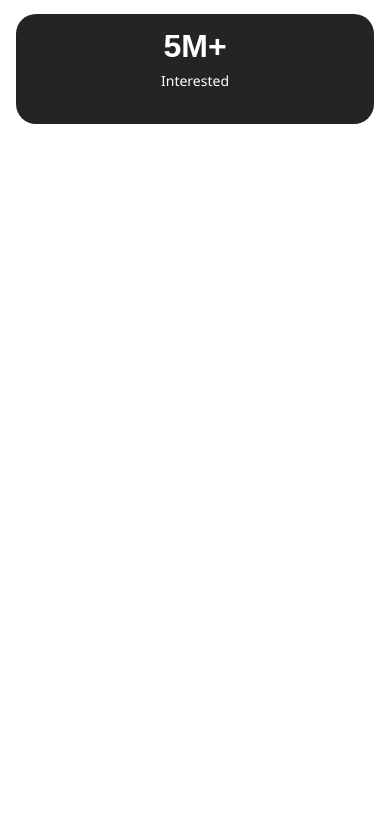
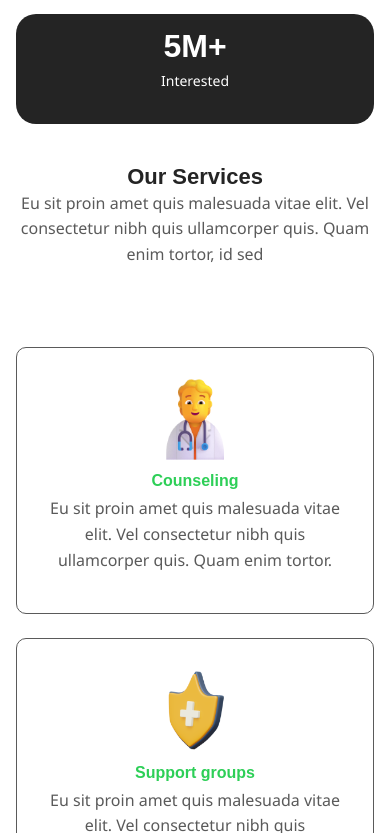
Before and after one commit to amirrezash0n/oxcare, a React (Vite) app: page / in a window 390 px wide. Shown: the part 1167-2000 px from the top of the page. Before the commit the page ends 1331 px from the top, so only its background shows below. Built offline with nearby package versions, Linux system fonts and the light colour scheme.

Commit message:
coding service & services components

```diff
--- a/src/App.tsx
+++ b/src/App.tsx
@@ -1,6 +1,7 @@
 // import Footer from "./components/Footer/Footer";
 import Header from "./components/Header/Header";
 import Hero from "./components/Hero/Hero";
+import Services from "./components/Services/Services";
 import Stats from "./components/Stats/Stats";
 
 export default function App() {
@@ -9,6 +10,7 @@ export default function App() {
       <Header />
       <Hero />
       <Stats />
+      <Services />
       {/* <Footer /> */}
     </div>
   );
--- /dev/null
+++ b/src/components/Services/Service.module.css
@@ -0,0 +1,63 @@
+.service {
+    display: flex;
+    justify-content: center;
+    flex-direction: column;
+    align-items: start;
+    text-align: left;
+    padding: 24px 32px;
+    border: 1px solid;
+    border-radius: var(--border-radius-md);
+}
+
+.serviceImgWrapper {
+    margin-left: -18px;
+    width: 126px;
+    height: 126px;
+}
+
+.serviceImg {
+    width: 100%;
+    height: 100%;
+}
+
+.serviceTitle {
+    color: var(--primary-color);
+    margin: 16px 0 7px 0;
+}
+
+/* Responsive Service */
+
+@media (max-width: 992px) {
+    .serviceImgWrapper {
+        max-width: 100px;
+        height: auto;
+    }
+}
+
+@media (max-width: 768px) {
+    .serviceImgWrapper {
+        max-width: 85px;
+    }
+}
+
+@media (max-width: 576px) {
+    .serviceImgWrapper {
+        margin: 0 auto;
+    }
+
+    .serviceTitle {
+        margin: 6px auto;
+    }
+
+    .service p {
+        text-align: center;
+    }
+}
+
+@media (max-width: 480px) {}
+
+@media (max-width: 375px) {
+    .servicserviceImgWrappereImg {
+        max-width: 60px;
+    }
+}
--- /dev/null
+++ b/src/components/Services/Service.tsx
@@ -0,0 +1,22 @@
+import styles from "./Service.module.css";
+
+interface ServiceTypes {
+  title: string;
+  src: string;
+  alt?: string;
+}
+
+export default function Service({ title, src, alt }: ServiceTypes) {
+  return (
+    <div className={styles.service}>
+      <div className={styles.serviceImgWrapper}>
+        <img className={styles.serviceImg} src={src} alt={alt} />
+      </div>
+      <h3 className={styles.serviceTitle}>{title}</h3>
+      <p>
+        Eu sit proin amet quis malesuada vitae elit. Vel consectetur nibh quis
+        ullamcorper quis. Quam enim tortor.
+      </p>
+    </div>
+  );
+}
--- /dev/null
+++ b/src/components/Services/Services.module.css
@@ -0,0 +1,55 @@
+.services {
+    display: grid;
+    grid-template-columns: repeat(3, 1fr);
+    grid-template-rows: repeat(3, 1fr);
+    grid-column-gap: 48px;
+    grid-row-gap: 64px;
+}
+
+/* Responsive Services */
+
+@media (max-width: 1200px) {
+    .services {
+        grid-column-gap: 32px;
+        grid-row-gap: 48px;
+    }
+}
+
+@media (max-width: 992px) {
+    .services {
+        grid-template-columns: repeat(2, 1fr);
+        grid-template-rows: repeat(4, 1fr);
+        grid-column-gap: 30px;
+        grid-row-gap: 40px;
+    }
+}
+
+@media (max-width: 768px) {
+    .services {
+        grid-template-columns: repeat(2, 1fr);
+        grid-template-rows: repeat(4, 1fr);
+        grid-column-gap: 24px;
+        grid-row-gap: 32px;
+    }
+}
+
+@media (max-width: 576px) {
+    .services {
+        grid-template-columns: 1fr;
+        grid-template-rows: repeat(6, 1fr);
+        grid-column-gap: 0;
+        grid-row-gap: 28px;
+    }
+}
+
+@media (max-width: 480px) {
+    .services {
+        grid-row-gap: 24px;
+    }
+}
+
+@media (max-width: 375px) {
+    .services {
+        grid-row-gap: 20px;
+    }
+}
--- /dev/null
+++ b/src/components/Services/Services.tsx
@@ -0,0 +1,22 @@
+import styles from "./Services.module.css";
+import TopSection from "../common/TopSection/TopSection";
+import Service from "./Service";
+import { servicesCard } from "./servicesCard";
+
+export default function Services() {
+  return (
+    <section className={`container`}>
+      <TopSection>Our Services</TopSection>
+      <div className={styles.services}>
+        {servicesCard.map((service, index) => (
+          <Service
+            key={index}
+            title={service.title}
+            src={service.src}
+            alt={service.alt}
+          />
+        ))}
+      </div>
+    </section>
+  );
+}
--- /dev/null
+++ b/src/components/Services/servicesCard.ts
@@ -0,0 +1,28 @@
+export const servicesCard = [
+  { title: "Counseling", src: "/images/services/doctor.png", alt: "doctor" },
+  {
+    title: "Support groups",
+    src: "/images/services/shield.png",
+    alt: "shield",
+  },
+  {
+    title: "Prescription medicine",
+    src: "/images/services/pills.png",
+    alt: "pills",
+  },
+  {
+    title: "Therapies",
+    src: "/images/services/thermo-gun.png",
+    alt: "thermo-gun",
+  },
+  {
+    title: "Brain stimulation",
+    src: "/images/services/hospital.png",
+    alt: "hospital",
+  },
+  {
+    title: "Eye Movement",
+    src: "/images/services/stetoscope.png",
+    alt: "stetoscope",
+  },
+];
--- /dev/null
+++ b/src/components/common/TopSection/TopSection.module.css
@@ -0,0 +1,56 @@
+.header {
+    display: flex;
+    justify-content: center;
+    align-items: center;
+    flex-direction: column;
+    margin-bottom: 64px;
+}
+
+.title {
+    font-size: 2rem;
+    /* 32px */
+    color: var(--secondary-color);
+}
+
+.text {
+    max-width: 450px;
+    text-align: center;
+}
+
+/* Responsive Design */
+
+@media (max-width: 1200px) {
+    .title {
+        font-size: 30px;
+    }
+}
+
+@media (max-width: 992px) {
+    .title {
+        font-size: 28px;
+    }
+}
+
+@media (max-width: 768px) {
+    .title {
+        font-size: 26px;
+    }
+}
+
+@media (max-width: 576px) {
+    .title {
+        font-size: 24px;
+    }
+}
+
+@media (max-width: 480px) {
+    .title {
+        font-size: 22px;
+    }
+}
+
+@media (max-width: 375px) {
+    .title {
+        font-size: 20px;
+    }
+}
--- /dev/null
+++ b/src/components/common/TopSection/TopSection.tsx
@@ -0,0 +1,17 @@
+import styles from "./TopSection.module.css";
+
+interface TopSectionTypes {
+  children: string;
+}
+
+export default function TopSection({ children }: TopSectionTypes) {
+  return (
+    <div className={styles.header}>
+      <h2 className={styles.title}>{children}</h2>
+      <p className={styles.text}>
+        Eu sit proin amet quis malesuada vitae elit. Vel consectetur nibh quis
+        ullamcorper quis. Quam enim tortor, id sed
+      </p>
+    </div>
+  );
+}
```
Also changed, not shown: public/images/services/doctor.png (renamed from public/images/services/fluent-emoji_health-worker.png).
